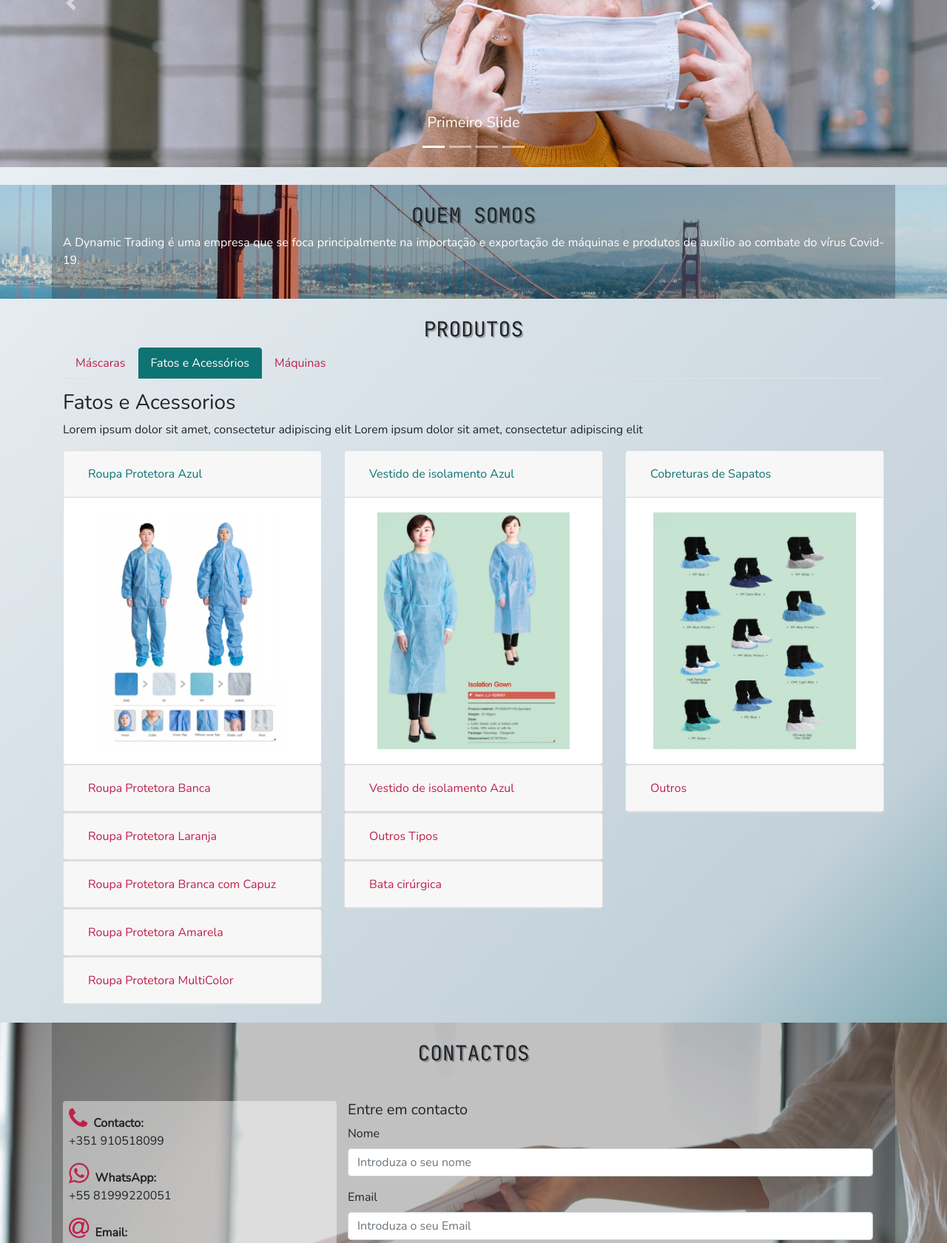
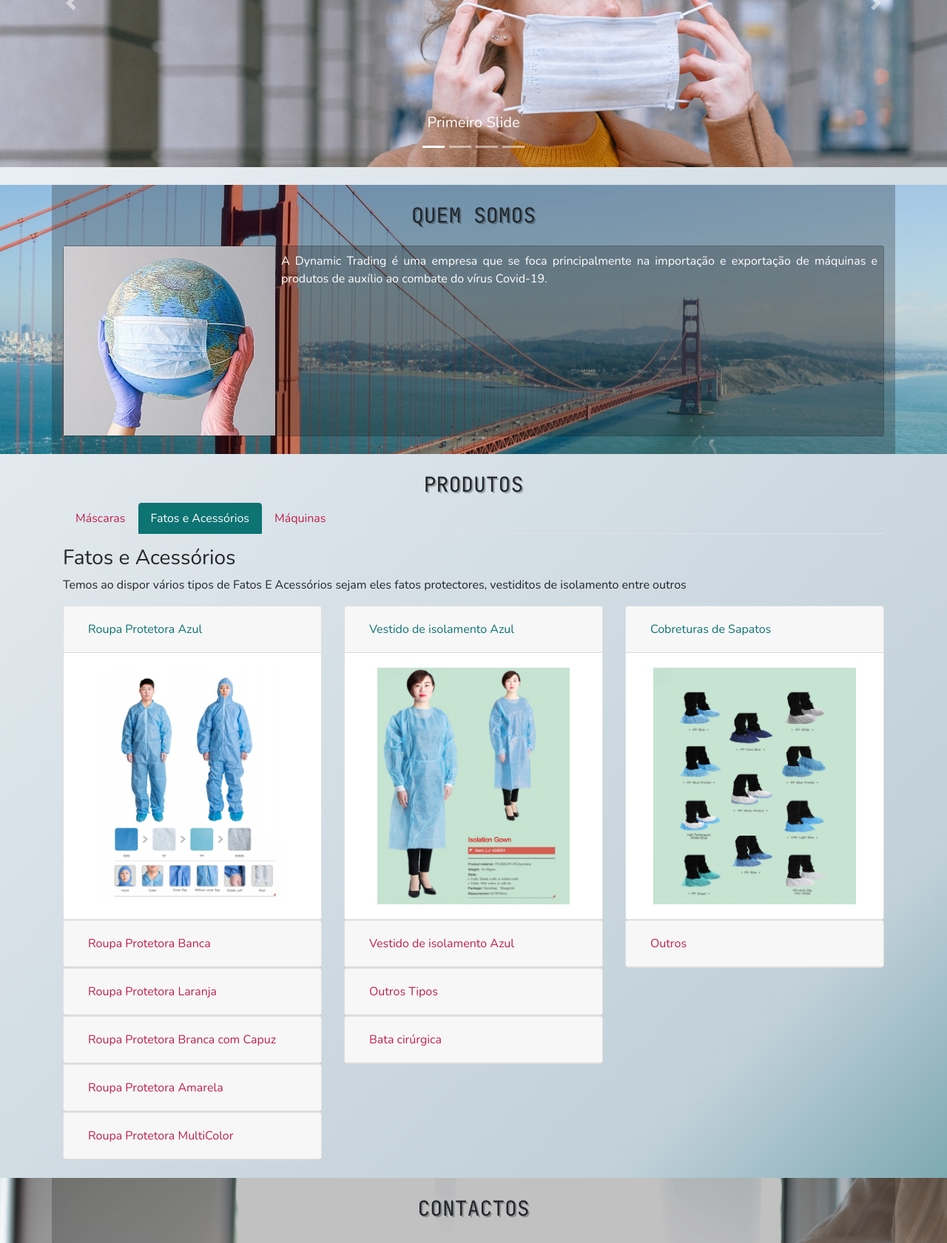
Before and after one commit to RicardoSousa1998/PaginaWeb, a PHP site: page / in a window 1280 px wide, after a click on "Fatos e Acessórios". Shown: the part 332-2013 px from the top of the page at 74% size. Run offline with PHP 8.4, Linux system fonts and the light colour scheme; some libraries are stand-ins or nearby versions.

Commit message:
O resto
Co-authored-by: João Patrocínio <joao.patrocinio@estudantes.ips.pt>

```diff
--- a/css/main.css
+++ b/css/main.css
@@ -148,3 +148,10 @@ a:hover {
  {
     color: #0e7373;
 }
+
+.dfBDQI{
+    display: none !important;
+}
+.sc-7dvmpp-1{
+    display: none !important;
+}
--- a/index.html
+++ b/index.html
@@ -26,7 +26,7 @@
         $('#accordionExample').collapse()
     </script>
 
-    <title>Blank page</title>
+    <title>DYNAMIC TRADING</title>
 </head>
 
 <body>
@@ -46,10 +46,7 @@
                         <a data-scroll class="nav-link text-white bg-2 rounded-pill px-4 mx-2" href="#sobre">Quem
                             somos</a>
                     </li>
-                    <!-- <li class="nav-item my-1">
-                        <a data-scroll class="nav-link text-white bg-2 rounded-pill px-4 mx-2"
-                            href="#Servicos">Serviços</a>
-                    </li> -->
+
                     <li class="nav-item my-1">
                         <a data-scroll class="nav-link text-white bg-2 rounded-pill px-4 mx-2"
                             href="#produtos">Produtos</a>
@@ -114,75 +111,31 @@
 
         <div class="container mx-auto py-4" style="background-color: #1a1a1a45;">
             <h3 class="text-center  wow animate__animated animate__fadeInDownBig titulos">QUEM SOMOS</h3>
-            <p class="text-white text-justify">A Dynamic Trading é uma empresa que se foca principalmente na importação e exportação de
+            <div class="row">
+                <div class="col-12 mx-auto mt-3">
+                    <div class="card" style="background-color: #1a1a1a45;">
+                        <div class="card-horizontal">
+                            <div class="i per">
+                                <img class="mr-2" src="images/about.jpg" style="float: left;"
+                                    alt="Card image cap">
+                                <p class="text-white text-justify p-2">A Dynamic Trading é uma empresa que se foca
+                                    principalmente na importação e exportação de
                                     máquinas e produtos de auxílio ao combate do vírus Covid-19.</p>
+                            </div>
+
+                        </div>
 
                     </div>
                 </div>
-    <br>
-    <!-- Serviços -->
-    <!-- <div class="container" id="Servicos">
-        <div class="row d-flex justify-content-center">
-            <h3 class="wow animate__animated animate__fadeInDownBig titulos">SERVIÇOS</h3>
-        </div>
-        <div class="row">
-            <div class="col-md-4">
-                <img src="images/services/s1.jpg" class="imgserv wow animate__animated animate__fadeInLeft">
-            </div>
-            <div class="col-md-8">
-                <h3>titulo</h3>
-                <p class="text-justify">Lorem ipsum dolor sit amet, consectetur adipiscing elit. Aliquam sem nulla,
-                    viverra sit amet gravida
-                    vitae, ultrices et dui. Aliquam et odio laoreet, consequat turpis sed, commodo massa. Nullam
-                    faucibus mollis ex, placerat imperdiet erat placerat in. Aliquam at nulla quis velit lacinia mollis
-                    sagittis at odio. Etiam sapien urna, interdum id dapibus sit amet, faucibus vel metus. Sed
-                    vestibulum, odio quis suscipit consequat, urna est blandit nibh, eget pretium nulla diam facilisis
-                    enim. Quisque volutpat dui at turpis pharetra, ac imperdiet lorem malesuada. Phasellus id dui justo.
-                    Suspendisse id risus vel augue lacinia tristique. Class aptent taciti sociosqu ad litora torquent
-                    per conubia nostra, per inceptos himenaeos. Vestibulum vel augue mauris. Phasellus convallis in nisl
-                    vel aliquam.</p>
-            </div>
-        </div>
-        <hr>
-        <div class="row">
-            <div class="col-md-8">
-                <h3>titulo</h3>
-                <p class="text-justify">Lorem ipsum dolor sit amet, consectetur adipiscing elit. Aliquam sem nulla,
-                    viverra sit amet gravida
-                    vitae, ultrices et dui. Aliquam et odio laoreet, consequat turpis sed, commodo massa. Nullam
-                    faucibus mollis ex, placerat imperdiet erat placerat in. Aliquam at nulla quis velit lacinia mollis
-                    sagittis at odio. Etiam sapien urna, interdum id dapibus sit amet, faucibus vel metus. Sed
-                    vestibulum, odio quis suscipit consequat, urna est blandit nibh, eget pretium nulla diam facilisis
-                    enim. Quisque volutpat dui at turpis pharetra, ac imperdiet lorem malesuada. Phasellus id dui justo.
-                    Suspendisse id risus vel augue lacinia tristique. Class aptent taciti sociosqu ad litora torquent
-                    per conubia nostra, per inceptos himenaeos. Vestibulum vel augue mauris. Phasellus convallis in nisl
-                    vel aliquam.</p>
-            </div>
-            <div class="col-md-4">
-                <img src="images/services/s1.jpg" class="imgserv wow animate__animated animate__fadeInRight">
-            </div>
-        </div>
-        <hr>
-        <div class="row">
-            <div class="col-md-4">
-                <img src="images/services/s1.jpg" class="imgserv wow animate__animated animate__fadeInLeft">
-            </div>
-            <div class="col-md-8">
-                <h3>titulo</h3>
-                <p class="text-justify">Lorem ipsum dolor sit amet, consectetur adipiscing elit. Aliquam sem nulla,
-                    viverra sit amet gravida
-                    vitae, ultrices et dui. Aliquam et odio laoreet, consequat turpis sed, commodo massa. Nullam
-                    faucibus mollis ex, placerat imperdiet erat placerat in. Aliquam at nulla quis velit lacinia mollis
-                    sagittis at odio. Etiam sapien urna, interdum id dapibus sit amet, faucibus vel metus. Sed
-                    vestibulum, odio quis suscipit consequat, urna est blandit nibh, eget pretium nulla diam facilisis
-                    enim. Quisque volutpat dui at turpis pharetra, ac imperdiet lorem malesuada. Phasellus id dui justo.
-                    Suspendisse id risus vel augue lacinia tristique. Class aptent taciti sociosqu ad litora torquent
-                    per conubia nostra, per inceptos himenaeos. Vestibulum vel augue mauris. Phasellus convallis in nisl
-                    vel aliquam.</p>
             </div>
         </div>
 
-    </div> -->
+
+
+
+    </div>
+    <br>
+
     <!-- produtos -->
     <div class="container" id="produtos">
         <div class="row d-flex justify-content-center">
@@ -243,9 +196,10 @@
 
 
             </div>
+            <!-- Fatos e Acessorios -->
             <div id="menu1" class="tab-pane fade">
-                <h3>Fatos e Acessorios </h3>
-                <p>Lorem ipsum dolor sit amet, consectetur adipiscing elit Lorem ipsum dolor sit amet, consectetur adipiscing elit</p>
+                <h3>Fatos e  Acessórios </h3>
+                <p>Temos ao dispor vários tipos de Fatos E Acessórios sejam eles fatos protectores, vestiditos de isolamento entre outros</p>
                 <div class="row">
                     <div class="col-md-4">
                         <div id="accordion">
@@ -449,11 +403,11 @@
 
 
             </div>
+            <!-- Máquinas -->
             <div class="popup" style="display:none;"></div>
             <div id="menu2" class="tab-pane fade">
                 <h3>Máquinas</h3>
-                <p>Sed ut perspiciatis unde omnis iste natus error sit voluptatem accusantium doloremque laudantium,
-                    totam rem aperiam.</p>
+                <p>Temos ao dispor várias Máquina de produção de protecções, como Maquinas para fazer mascaras, Maquina para fazer cobertura de sapatos</p>
                 <div class="row my-2">
                     <img class="imground col-md-4" src="images/Machines/item13.png">
                     <img class="imground col-md-4" src="images/Machines/item14.png">
@@ -476,10 +430,10 @@
     <!-- contactos -->
     <div class="container-fluid mt-4" id="contactos"
         style="background:url('images/newsletter.jpg');background-position: center; background-repeat: no-repeat; background-size: cover">
-        <div class="container text-center justify-content-center py-4"   style="background-color: #1a1a1a45;">
+        <div class="container text-center justify-content-center py-4" style="background-color: #1a1a1a45;">
             <h3 class="wow animate__animated animate__fadeInDownBig titulos mb-0">CONTACTOS</h3>
         </div>
-        <div class="container mx-auto row py-4"  style="background-color: #1a1a1a45;">
+        <div class="container mx-auto row py-4" style="background-color: #1a1a1a45;">
             <div class="col-md-4 p-2 rounded" style="background-color: #ffffff70; height: max-content;">
                 <p><i class="fa fa-phone color-2 mr-2 wow animate__animated animate__fadeInDown "
                         style="font-size: 2em;"></i><strong
@@ -489,10 +443,12 @@
                         class="wow animate__animated animate__fadeInDown">WhatsApp:</strong><br>+55 81999220051</p>
                 <p><i class="fa fa-at color-2 mr-2 wow animate__animated animate__fadeInDown"
                         style="font-size: 2em;"></i><strong
-                        class="wow animate__animated animate__fadeInDown">Email:</strong><br>contact@dynamic-trading.eu</p>
+                        class="wow animate__animated animate__fadeInDown">Email:</strong><br>contact@dynamic-trading.eu
+                </p>
                 <p><i class="fa fa-globe color-2 mr-2 wow animate__animated animate__fadeInDown"
                         style="font-size: 2em;"></i><strong
-                        class="wow animate__animated animate__fadeInDown">Localização:</strong><br>Calçada da Ajuda 131 - Frente B <br />
+                        class="wow animate__animated animate__fadeInDown">Localização:</strong><br>Calçada da Ajuda 131
+                    - Frente B <br />
                     1300-008 Lisboa <br />
                     Portugal</p>
             </div>
@@ -516,7 +472,7 @@
                         <label for="corpo">Conteudo</label>
                         <textarea class="form-control" id="corpo" rows="5"></textarea>
                     </div>
-                    <button type="submit" value="send"  class="btn bg-2 color-3">Enviar Mensagem</button>
+                    <button type="submit" value="send" class="btn bg-2 color-3">Enviar Mensagem</button>
                 </form>
             </div>
         </div>
@@ -537,16 +493,26 @@
                 call_to_action: "Envia-nos uma mensagem", // Call to action
                 position: "right", // Position may be 'right' or 'left'
             };
-        var proto = document.location.protocol, host = "getbutton.io", url = proto + "//static." + host;
-        var s = document.createElement('script'); s.type = 'text/javascript'; s.async = true; s.src = url + '/widget-send-button/js/init.js';
-        s.onload = function () { WhWidgetSendButton.init(host, proto, options); };
-        var x = document.getElementsByTagName('script')[0]; x.parentNode.insertBefore(s, x);
+            var proto = document.location.protocol,
+                host = "getbutton.io",
+                url = proto + "//static." + host;
+            var s = document.createElement('script');
+            s.type = 'text/javascript';
+            s.async = true;
+            s.src = url + '/widget-send-button/js/init.js';
+            s.onload = function () {
+                WhWidgetSendButton.init(host, proto, options);
+            };
+            var x = document.getElementsByTagName('script')[0];
+            x.parentNode.insertBefore(s, x);
+            var d = document.getElementsByClassName('dfBDQI').style =" display: none !important";
         })();
     </script>
     <!-- /GetButton.io widget -->
 </body>
 
 <script>
+    // scroll
     window.onscroll = function () {
         var nav = document.getElementById('nav');
         if (window.pageYOffset > 100) {
@@ -555,11 +521,16 @@
             nav.classList.remove("navbar1");
         }
     }
+
+    // form email
     var form = document.getElementById("sendEmail");
     form.onsubmit = function () {
-        form.action = "mailto:email@email.com?subject=" + document.getElementById("Assunto").value + "&body=" + document.getElementById("nome").value + " <" + document.getElementById("email").value + "> " + document.getElementById("corpo").value;
+        form.action = "mailto:email@email.com?subject=" + document.getElementById("Assunto").value + "&body=" +
+            document.getElementById("nome").value + " <" + document.getElementById("email").value + "> " + document
+            .getElementById("corpo").value;
         console.log(form.action);
     }
+    // zoom img
     $("img").on("click", function (e) {
         document.getElementById("photo-full-size").style.display = "block";
         document.querySelector("#photo-full-size > img").src = e.target.src;
```
Also changed, not shown: images/about.jpg (added). Lines whose indentation alone changed are shown as unchanged.
